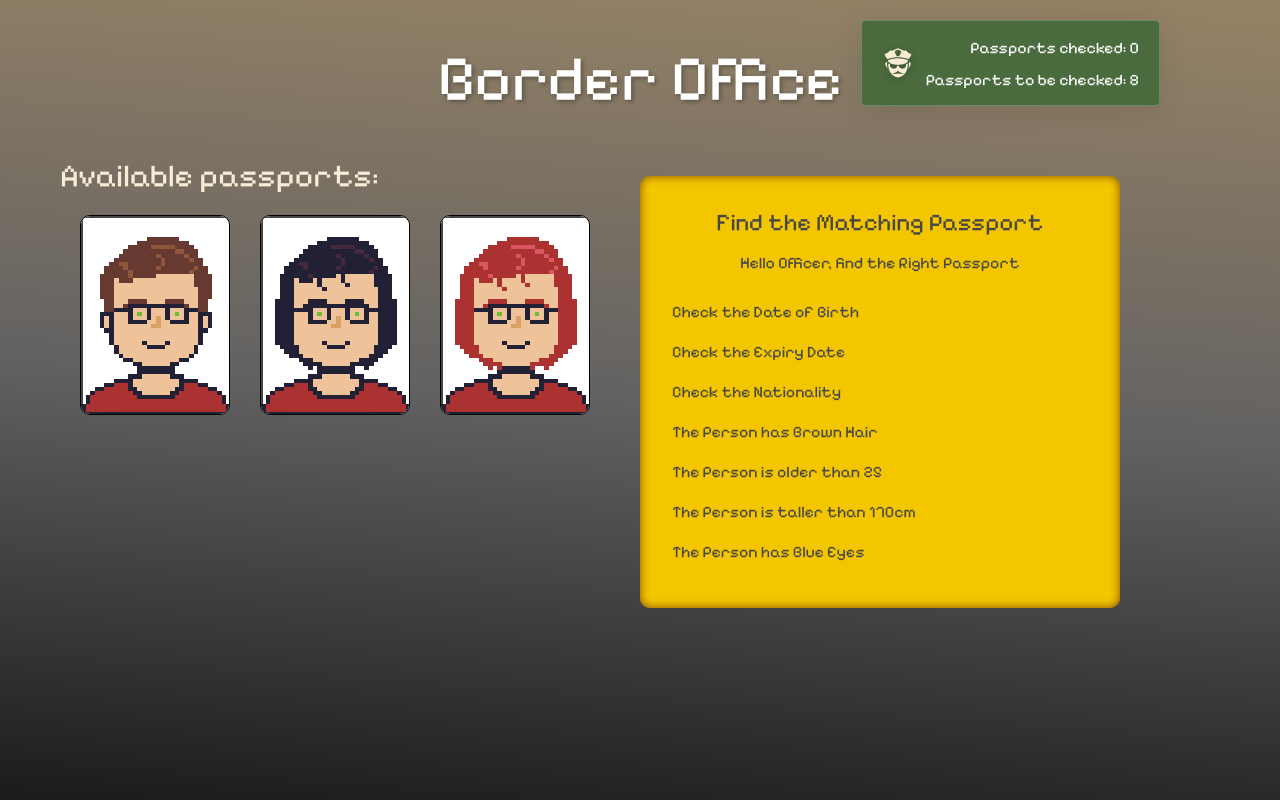
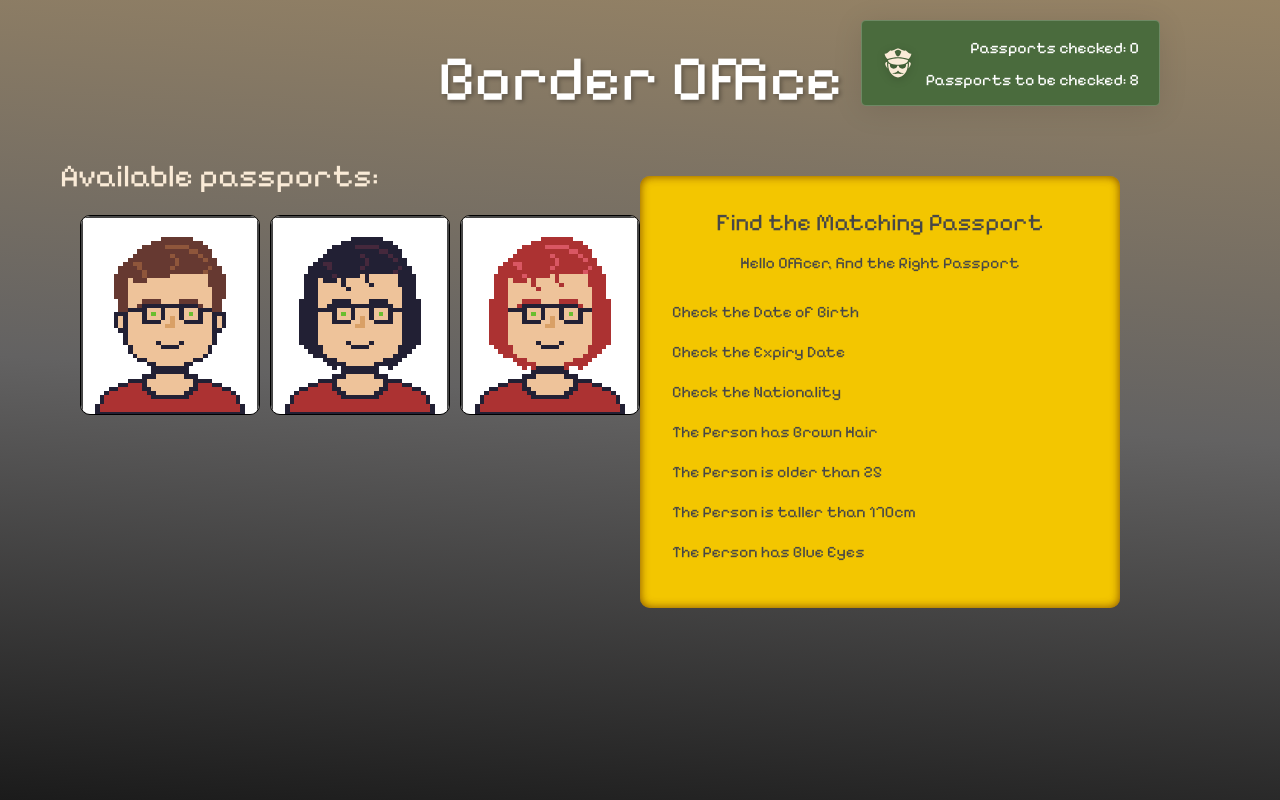
Before and after one commit to Felle26/borderControl, a React (Vite) app: page / in a window 1280 px wide. Built offline with nearby package versions, Linux system fonts and the light colour scheme.

Commit message:
- adding arrow icon indicating passport zoom

```diff
--- a/src/assets/Components/PassPort/PassportList.css
+++ b/src/assets/Components/PassPort/PassportList.css
@@ -4,11 +4,13 @@
   gap: 20px;
   flex-direction: column;
   justify-content: flex-start;
+  align-items: center;
   overflow-y: auto;
   scroll-behavior: smooth;
   -webkit-overflow-scrolling: touch;
   -ms-overflow-style: none; /* IE and Edge */
   scrollbar-width: none; /* Firefox */
+  max-width: 600px;
 }
 
 .Passport_List_Container::-webkit-scrollbar {
@@ -27,22 +29,61 @@
 .Passport_Single_Preview_Container {
   width: 520px;
   height: 200px;
-  margin-bottom: 40px;
   transition: all 0.3s ease;
   border-radius: 10px;
   position: relative;
-  max-width: 20%;
   max-height: 20%;
   overflow: hidden;
   border: 1px solid #000;
-  margin-right: 20px;
 }
 
 .Passport_List_Preview {
   display: flex;
   flex-direction: row;
+  justify-content: center;
+  align-items: center;
   gap: 10px;
   width: 100%;
-  height: 100%;
+  max-height: 240px;
   padding: 20px;
 }
+
+.Passport_Spacer {
+  display: flex;
+  justify-content: center;
+  align-items: center;
+  width: 100%;
+}
+
+.Passport_Spacer_Arrow {
+  font-size: 48px;
+  color: white;
+  width: 48px;
+  height: 48px;
+  display: flex;
+  justify-content: center;
+  align-items: center;
+  transform: rotate(-90deg);
+}
+
+@keyframes bounce {
+  0%,
+  20%,
+  50%,
+  80%,
+  100% {
+    transform: translateY(0);
+  }
+  40% {
+    transform: translateY(-10px);
+  }
+  60% {
+    transform: translateY(-5px);
+  }
+}
+
+.Passport_List_Preview_Container {
+  max-height: 280px;
+  max-width: 600px;
+  overflow: hidden;
+}
--- a/src/assets/Components/PassPort/PassportList.jsx
+++ b/src/assets/Components/PassPort/PassportList.jsx
@@ -1,6 +1,7 @@
 import "./PassportList.css";
 import {Passport} from "./Passport.jsx";
 import {PassportPreviewList} from "./PassportPreviewList.jsx";
+import {IoPlayBack} from "react-icons/io5";
 
 export function PassportList({
                                  currentPassportSet,
@@ -8,12 +9,9 @@ export function PassportList({
                                  handleSelectPassport,
                                  handleSubmit,
                              }) {
-
     const getCurrentPassport = () => {
         if (currentPassportSet && currentSelectedPassport) {
-            return currentPassportSet.find(
-                (p) => p.Id === currentSelectedPassport
-            );
+            return currentPassportSet.find((p) => p.Id === currentSelectedPassport);
         } else {
             return null;
         }
@@ -23,17 +21,27 @@ export function PassportList({
         <>
             <div className="Passport_List_Container">
                 <div className="Passport_List_Preview_Container">
-                    <PassportPreviewList currentPassportSet={currentPassportSet}
-                                         currentSelectedPassport={currentSelectedPassport}
-                                         handleSelectPassport={handleSelectPassport}/>
+                    <PassportPreviewList
+                        currentPassportSet={currentPassportSet}
+                        currentSelectedPassport={currentSelectedPassport}
+                        handleSelectPassport={handleSelectPassport}
+                    />
                 </div>
+                {currentSelectedPassport && (
+                    <div className="Passport_Spacer">
+                        <IoPlayBack className="Passport_Spacer_Arrow"/>
+                    </div>
+                )}
                 {currentPassportSet && currentSelectedPassport && (
                     <div className="Passport_Single_Container">
-                        {getCurrentPassport() && <Passport
-                            PassportData={getCurrentPassport()}
-                            handleSelectPassport={(id) => handleSelectPassport(id)}
-                            handleSubmit={(passportData) => handleSubmit(passportData)}
-                            IsSelected={true} />}
+                        {getCurrentPassport() && (
+                            <Passport
+                                PassportData={getCurrentPassport()}
+                                handleSelectPassport={(id) => handleSelectPassport(id)}
+                                handleSubmit={(passportData) => handleSubmit(passportData)}
+                                IsSelected={true}
+                            />
+                        )}
                     </div>
                 )}
             </div>
```
